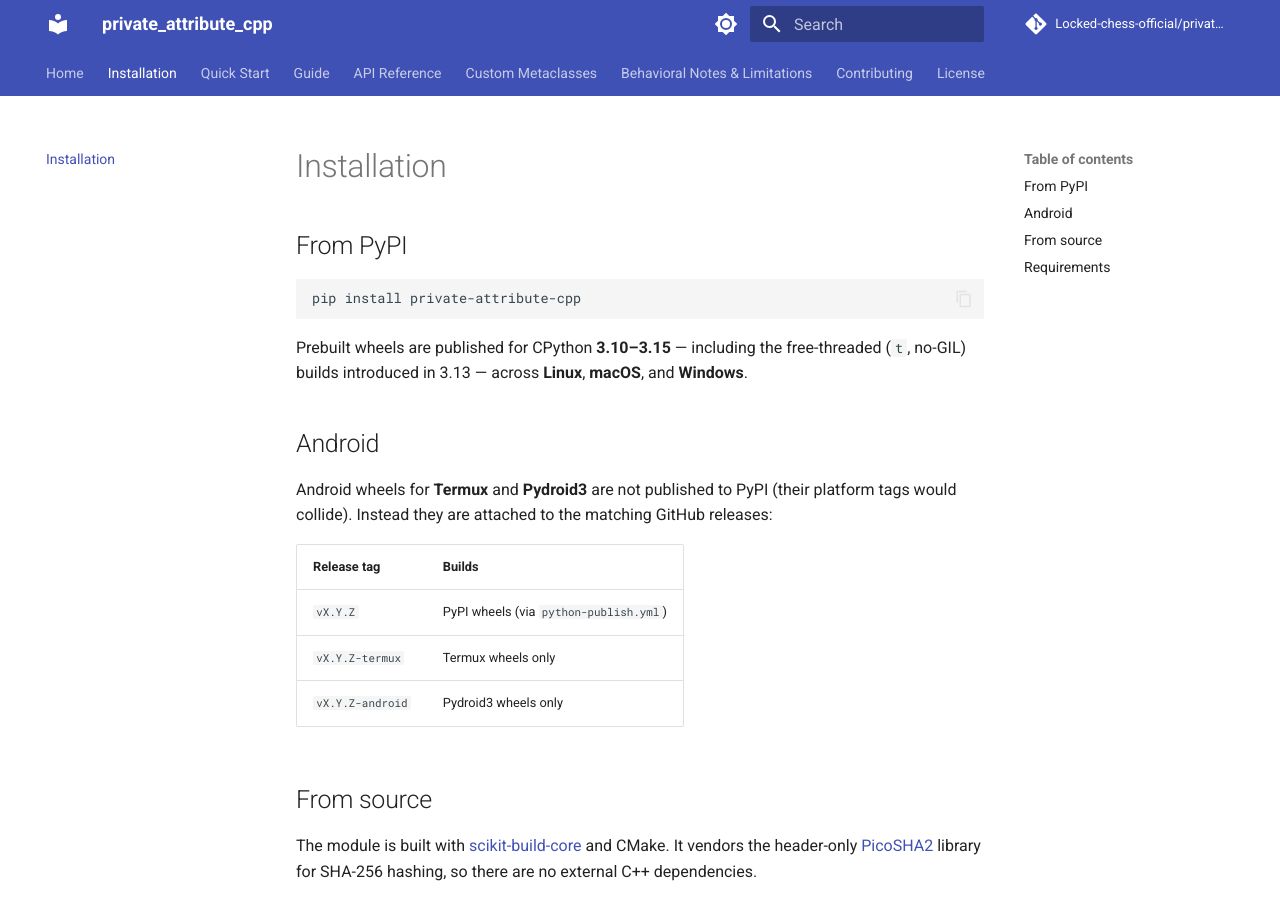
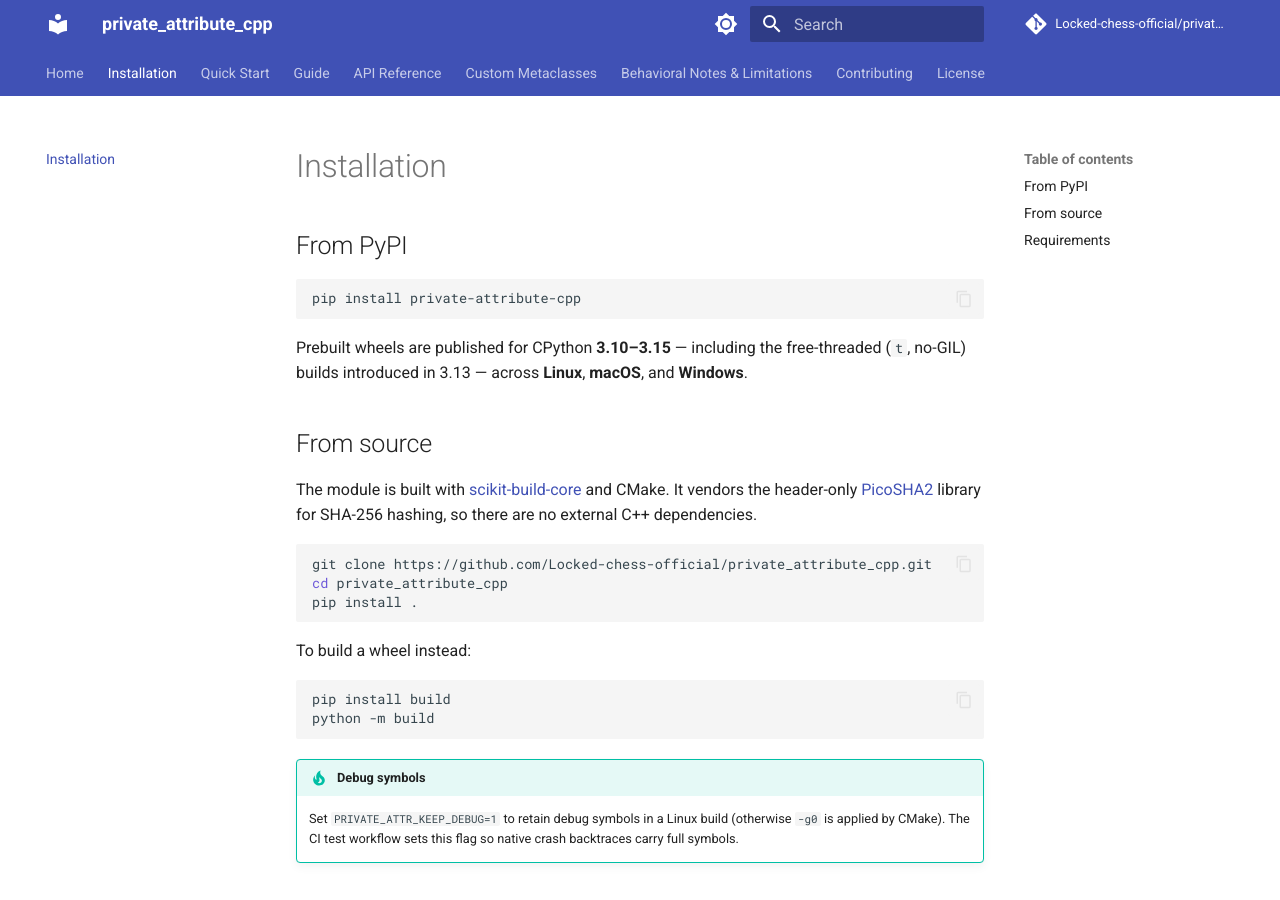
Before and after one commit to Locked-chess-official/private_attribute_cpp, an MkDocs documentation site: the page built from docs/installation.md, in a window 1280 px wide and 900 px high. Built offline with MkDocs 1.6.1 and Material for MkDocs 9.7.7, drawn with Linux system fonts in a browser that asks for light colours; comment, search, counter and statistics services are not loaded.

Commit message:
remove undone android support

```diff
--- a/docs/installation.md
+++ b/docs/installation.md
@@ -9,18 +9,6 @@ pip install private-attribute-cpp
 Prebuilt wheels are published for CPython **3.10–3.15** — including the
 free-threaded (`t`, no-GIL) builds introduced in 3.13 — across **Linux**,
 **macOS**, and **Windows**.
-
-## Android
-
-Android wheels for **Termux** and **Pydroid3** are not published to PyPI (their
-platform tags would collide). Instead they are attached to the matching GitHub
-releases:
-
-| Release tag | Builds |
-| --- | --- |
-| `vX.Y.Z` | PyPI wheels (via `python-publish.yml`) |
-| `vX.Y.Z-termux` | Termux wheels only |
-| `vX.Y.Z-android` | Pydroid3 wheels only |
 
 ## From source
 
```
